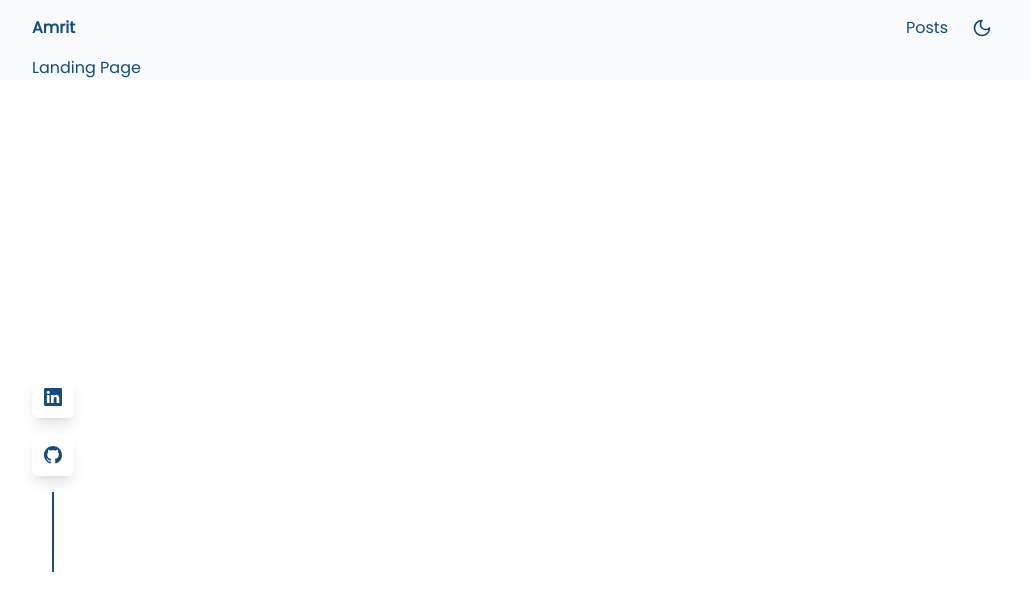
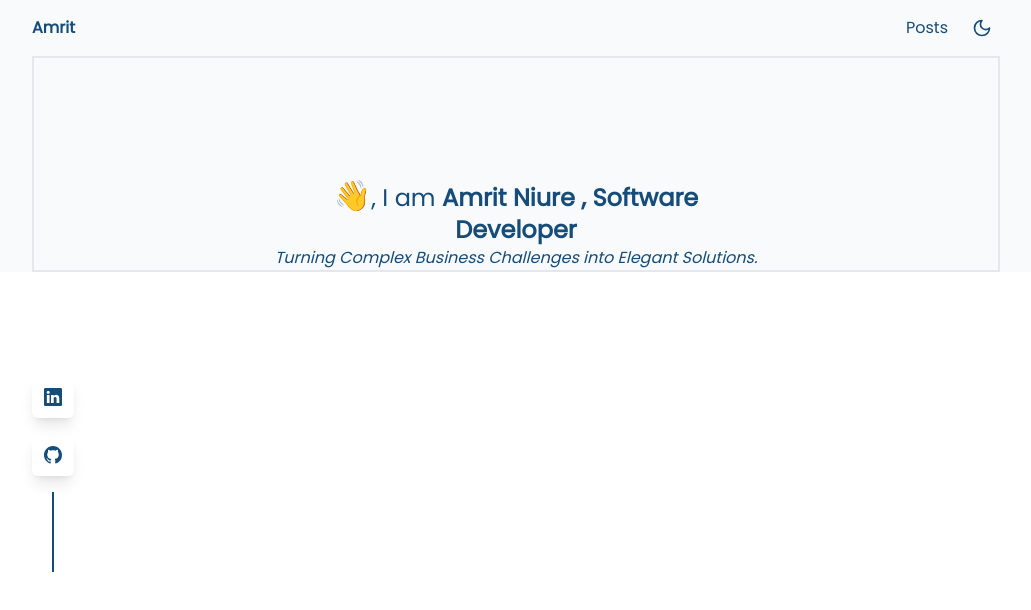
Before and after one commit to amrit-niure/Niure, a Next.js app: page / in a window 1280 px wide. Shown: the top 610 px of the page, without its empty margins (124-1155 px from the left). Built offline with nearby package versions, Linux system fonts and the light colour scheme.

Commit message:
Edited next.config

```diff
--- a/next.config.js
+++ b/next.config.js
@@ -1,4 +1,8 @@
 /** @type {import('next').NextConfig} */
-const nextConfig = {}
+const nextConfig = {
+    eslint: {
+        ignoreDuringBuilds: true,
+    },
+}
 
 module.exports = nextConfig
--- a/src/components/Landing.tsx
+++ b/src/components/Landing.tsx
@@ -1,9 +1,23 @@
-import { FC } from 'react';
+import { FC } from "react";
 
-interface LandingProps {};
+interface LandingProps {}
 
 const Landing: FC<LandingProps> = ({}) => {
-  return <div> Landing Page </div>;
+  return (
+    <div className="px-4 flex  flex-col items-center border-2 justify-center pt-[15vh] ">
+      <h1 className="text-2xl text-center ">
+        <span className="text-3xl">👋</span>, I am{" "}
+        <span className="font-bold">Amrit Niure , </span>
+        <span className="font-bold">
+          {" "}
+          Software <br /> Developer
+        </span>{" "}
+      </h1>
+      <p className="text-center italic">
+        Turning Complex Business Challenges into Elegant Solutions.{" "}
+      </p>
+    </div>
+  );
 };
 
 export default Landing;
--- a/src/components/Sidebar.tsx
+++ b/src/components/Sidebar.tsx
@@ -31,7 +31,7 @@ const Sidebar: FC<SidebarProps> = ({ setShow }) => {
     },
   ];
   return (
-    <div className="absolute top-0 right-0 flex flex-col bg-slate-100 w-[200px] h-[100vh] text-primary transition ease-in-out duration-200 dark:bg-slate-900">
+    <div className="absolute top-0 right-0 flex flex-col bg-slate-100 w-[200px] h-[100vh] text-primary transition ease-in-out duration-200 dark:bg-slate-900 z-10">
       <div className="w-full h-header  px-4 flex items-center ">
         <X
           className="ml-auto cursor-pointer h-10 w-10 hover:bg-slate-200 px-2 rounded-full text-xl"
@@ -62,8 +62,13 @@ const Sidebar: FC<SidebarProps> = ({ setShow }) => {
           {theme === "dark" ? "Light" : "Dark"} Mode
         </div>
       </div>
-      <div className="text-sm mt-auto p-2 flex items-center gap-4">
+      <div className="text-sm mt-auto px-2 flex items-center gap-4">
+        <div className="flex flex-col">
+
         <span className="dark:text-slate-100">Social Links</span>
+        <span className="w-28 h-[1px] bg-primary rounded-full "></span>
+        </div>
+        <div className="flex gap-2 ml-auto pr-4">
           <a
             href="https://www.linkedin.com/in/amrit-niure-313a75230/"
             target="_blank"
@@ -75,6 +80,10 @@ const Sidebar: FC<SidebarProps> = ({ setShow }) => {
           </a>
         </div>
       </div>
+      <div className="pb-2 dark:text-slate-100">
+       <span className="text-xs italic"> &copy; Amrit Niure 2023</span>
+      </div>
+    </div>
   );
 };
 
```
Lines whose indentation alone changed are shown as unchanged.
